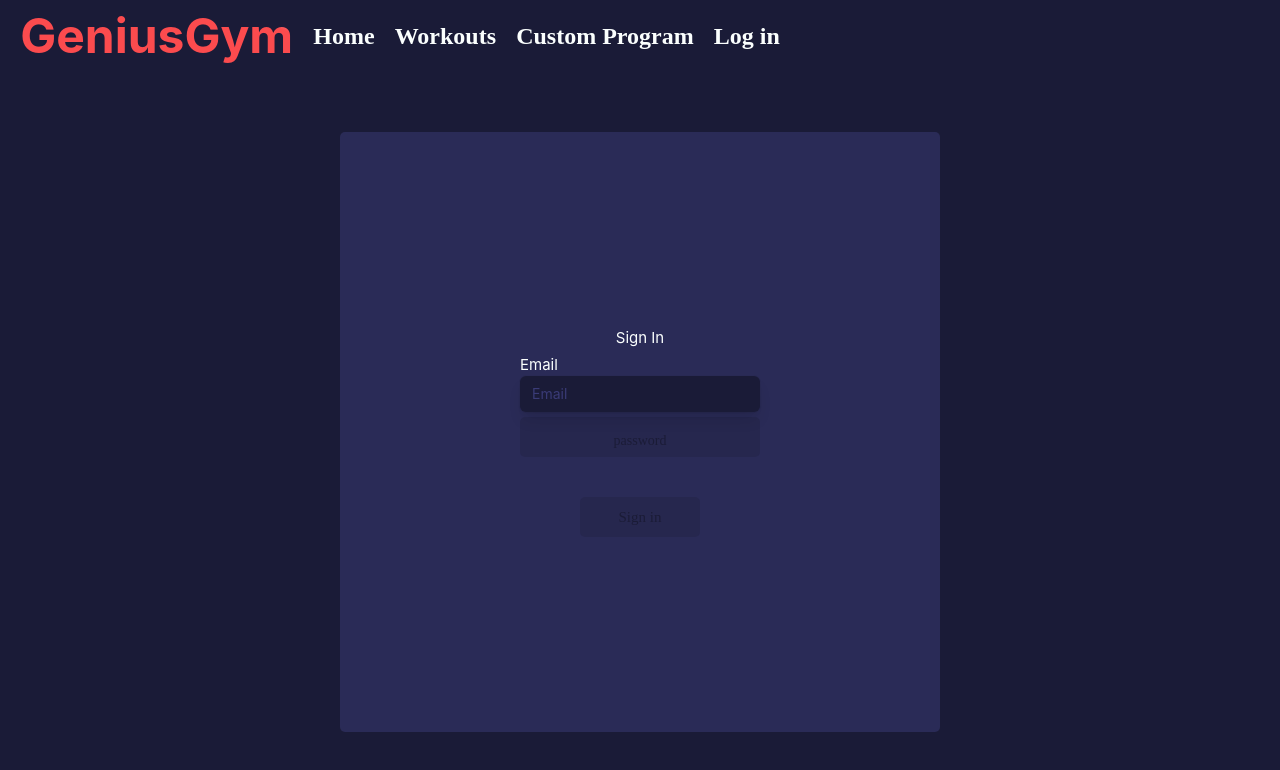
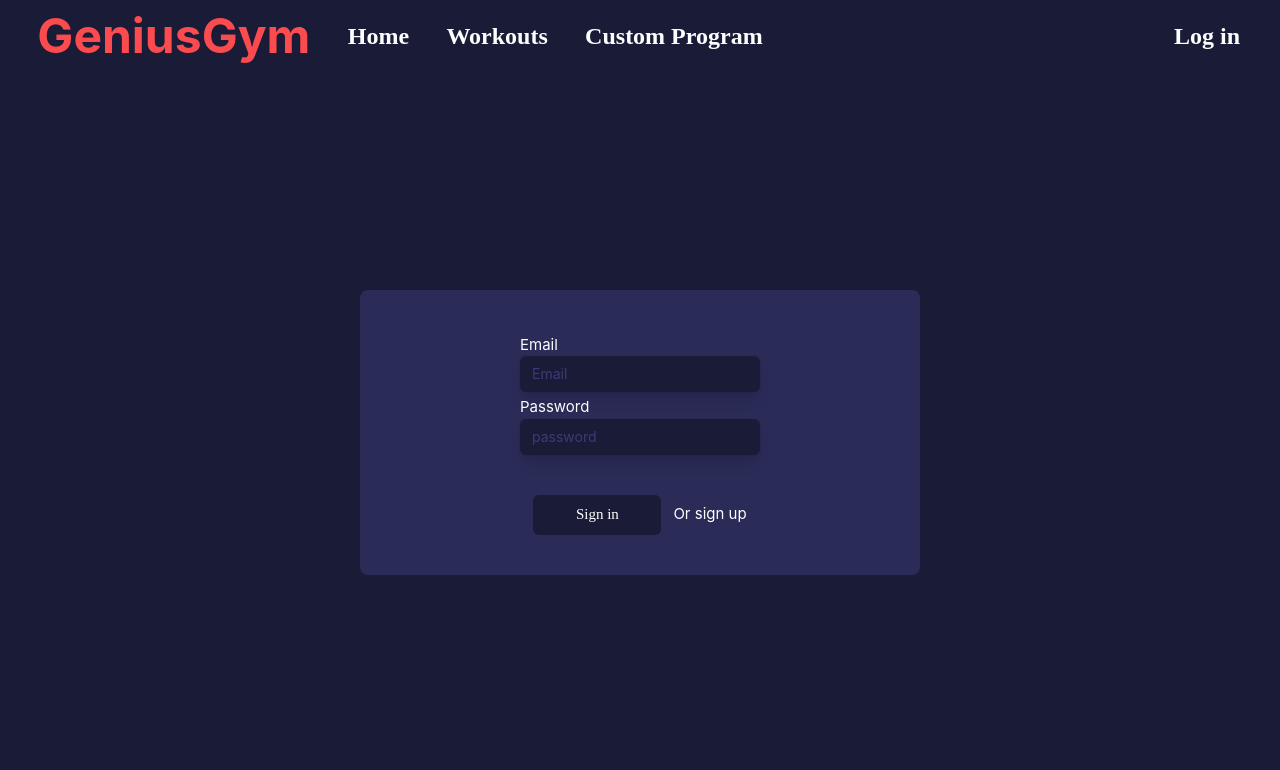
Before and after one commit to Souuum/genius-gym, a Vue app: page /login in a window 1280 px wide. Shown: the top 770 px of the page. Built offline with nearby package versions, Linux system fonts and the light colour scheme.

Commit message:
updated components

```diff
--- a/src/components/NavBar.vue
+++ b/src/components/NavBar.vue
@@ -10,7 +10,8 @@ export default {
 </script>
 
 <template>
-    <div class="nav bg-secondary w-full">
+    <div class="flex justify-center items-center justify-items-center">
+        <div class="nav bg-secondary w-full flex items-center">
         <CustomMenu></CustomMenu>
         <nav class="menu">
             <RouterLink to="/">
@@ -25,11 +26,15 @@ export default {
             <RouterLink to="/">
                 <a class="route">Custom Program</a>
             </RouterLink>
-            <RouterLink to="/login">
-                <a class="route">Log in</a>
+
+
+        </nav>
+        <RouterLink to="/login">
+                <a id="log"  class="route mr-10">Log in</a>
             </RouterLink>
-        </nav>
+        </div>
     </div>
+
 </template>
 
 
@@ -87,6 +92,10 @@ export default {
 
 @media screen and (max-width: 800px) {
 
+    #log{
+        display: none;
+    }
+
     .hamburger,
     .toggle {
         display: block;
--- a/src/components/PasswordInput.vue
+++ b/src/components/PasswordInput.vue
@@ -8,37 +8,13 @@ export default {
 </script>
 
 <template>
-    <input class="password" type="password" placeholder="password" name="password" />
+    <div class="flex-col w-60">
+    <label class="text-white text-left top-1" for="password">Password</label>
+    <input class=" mt-1 max-h-60 w-60 overflow-auto rounded-md bg-secondary placeholder-secondary-lighter py-2 pl-3 pr-10  text-base shadow-lg ring-1 ring-black ring-opacity-5 focus:outline-none sm:text-sm"
+    type="password" placeholder="password" name="password" />
+    </div>
+
 </template>
 
 <style>
-.password {
-    margin-top: 5px;
-    font-size: 24px;
-    text-align: center;
-    width: 240px;
-    border-radius: 5px;
-    border: none;
-    outline: none;
-    height: 40px;
-    background-color: var(--transparent);
-    backdrop-filter: 5px;
-    font-family: 'ASAP';
-    font-weight: 500;
-}
-
-.password:focus {
-    border-bottom: 2px solid var(--accent2);
-    background-color: var(--lesstransparent);
-
-}
-
-.password:hover {
-    background-color: var(--lesstransparent);
-}
-
-.password::placeholder {
-    font-size: 14px;
-    color: var(--lesstransparent);
-}
 </style>
--- /dev/null
+++ b/src/components/SelectInput.vue
@@ -0,0 +1,83 @@
+<script setup>
+import { ref } from 'vue'
+import {
+  Listbox,
+  ListboxLabel,
+  ListboxButton,
+  ListboxOptions,
+  ListboxOption,
+} from '@headlessui/vue'
+import { CheckIcon, ChevronUpDownIcon } from '@heroicons/vue/20/solid'
+
+const category = [
+  { name: 'Beginner' },
+  { name: 'Casual' },
+  { name: 'Advanced' },
+  { name: 'Pro' },
+]
+const selectedCat = ref(category[0])
+</script>
+
+
+<template>
+    <div class="top-1 w-60">
+    <label class="text-white">What kind of athlete are you ?</label>
+      <Listbox v-model="selectedCat">
+        <div class="relative mt-1">
+          <ListboxButton
+            class="relative w-full cursor-default rounded-lg bg-secondary py-2 pl-3 pr-10 text-left text-white shadow-md focus:outline-none sm:text-sm"
+          >
+            <span class="block truncate">{{ selectedCat.name }}</span>
+            <span
+              class="pointer-events-none absolute inset-y-0 right-0 flex items-center pr-2"
+            >
+              <ChevronUpDownIcon
+                class="h-5 w-5 text-gray-400"
+                aria-hidden="true"
+              />
+            </span>
+          </ListboxButton>
+
+          <transition
+            leave-active-class="transition duration-100 ease-in"
+            leave-from-class="opacity-100"
+            leave-to-class="opacity-0"
+          >
+            <ListboxOptions
+              class="absolute mt-1 max-h-60 w-full overflow-auto rounded-md bg-secondary py-1 text-base shadow-lg focus:outline-none sm:text-sm"
+            >
+              <ListboxOption
+                v-slot="{ active, selected }"
+                v-for="c in category"
+                :key="c.name"
+                :value="c"
+                as="template"
+              >
+                <li
+                  :class="[
+                    active ? 'bg-secondary-lighter text-primary' : 'text-white',
+                    'relative cursor-default select-none py-2 pl-10 pr-4 z-10',
+                  ]"
+                  class="bg-secondary"
+                >
+                  <span
+                    :class="[
+                      selected ? 'font-medium' : 'font-normal',
+                      'block truncate',
+                    ]"
+                    >{{ c.name }}</span
+                  >
+                  <span
+                    v-if="selected"
+                    class="absolute inset-y-0 left-0 flex items-center pl-3 text-primary"
+                  >
+                    <CheckIcon class="h-5 w-5" aria-hidden="true" />
+                  </span>
+                </li>
+              </ListboxOption>
+            </ListboxOptions>
+          </transition>
+        </div>
+      </Listbox>
+    </div>
+  </template>
--- a/src/components/SignInForm.vue
+++ b/src/components/SignInForm.vue
@@ -2,6 +2,7 @@
 import TextInput from './TextInput.vue';
 import PasswordInput from './PasswordInput.vue';
 import Button from './Button.vue';
+import { RouterLink } from 'vue-router';
 export default {
     name: "SignInForm",
     props: {
@@ -9,44 +10,32 @@ export default {
     components: {
         TextInput,
         PasswordInput,
-        Button
+        Button,
+        RouterLink
     }
 
 }
 </script>
 
 <template>
-    <div class="form-container">
-        <form id="signin">
-            <h1> Sign In</h1>
+    <div class="form-container flex items-center justify-center">
+        <form id="signin" class="bg-secondary-light pt-10 pr-40 pl-40 pb-10 flex-col items-center justify-items-center justify-center rounded-lg">
             <TextInput :placeHolder="'Email'" :name="'email'"></TextInput>
             <PasswordInput></PasswordInput>
-            <Button :text="'Sign in'" :textColor="'var(--lesstransparent)'" :color="'var(--transparent)'"
-                :hoverColor="'var(--lesstransparent)'" :marginTop="'40px'">Submit</Button>
+            <Button :text="'Sign in'"
+            class=" self-center mt-10 w-32 h-10 rounded-md bg-secondary hover:bg-primary duration-300 font-medium text-white">Submit</Button>
+            <RouterLink to="/signUp" id="signup-route" class="text-white ml-3 hover:text-primary">Or sign up</RouterLink>
+
+
         </form>
     </div>
 </template>
 
 <style>
 .form-container {
-    width: 100%;
     height: 90vh;
-    display: flex;
-    align-items: center;
-    justify-content: center;
 }
 
-#signin {
-    margin: 40px;
-    background-color: var(--secondary-light);
-    border-radius: 5px;
-    width: 600px;
-    height: 600px;
-    display: flex;
-    flex-direction: column;
-    justify-content: center;
-    align-items: center;
-}
 
 h1 {
     color: var(--white);
```
